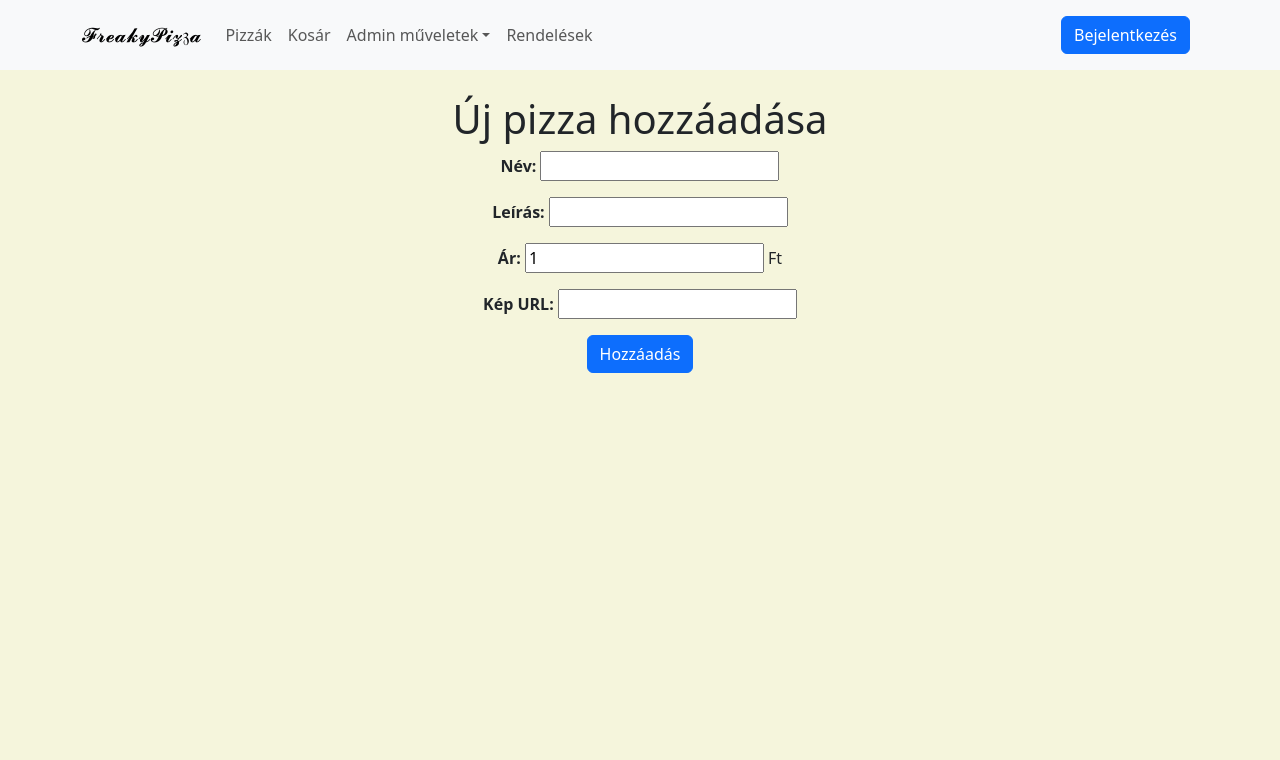
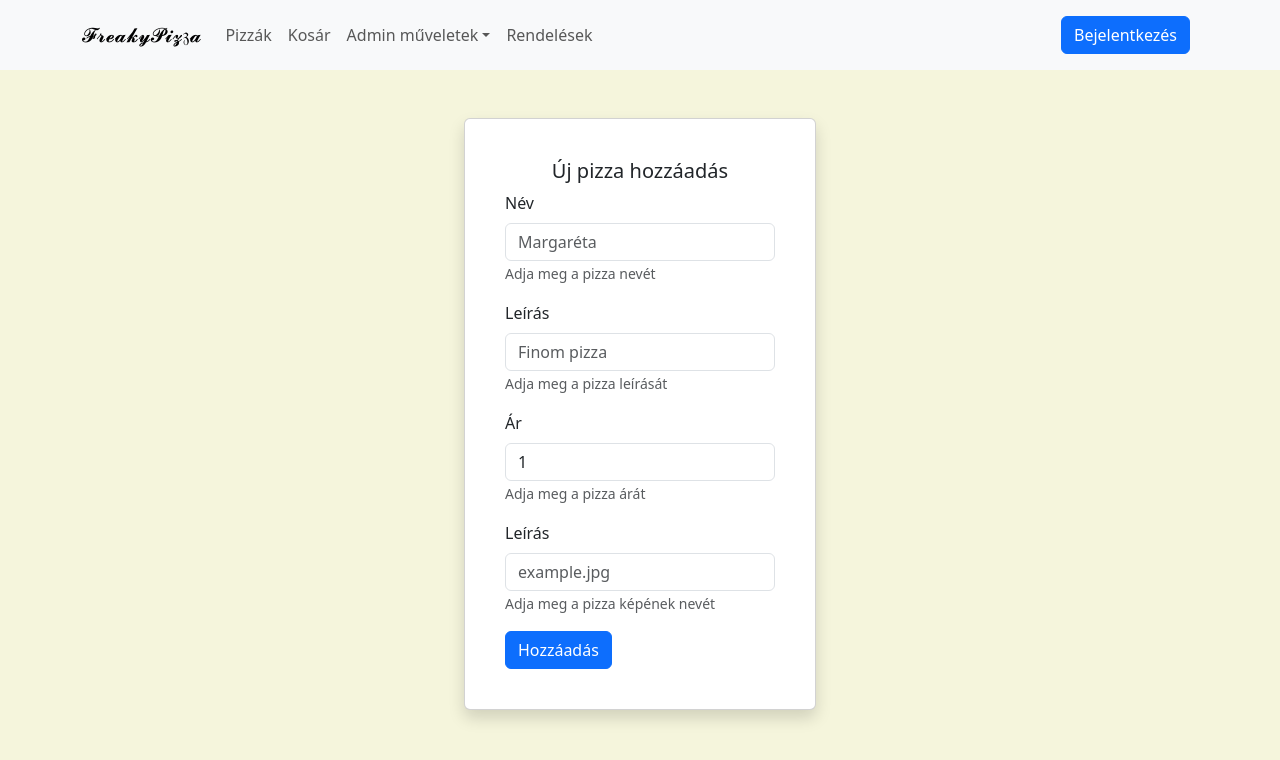
Before and after one commit to KissBenedek/pizzaProject, a React (Create React App) app: page /ujpizza in a window 1280 px wide. Shown: the top 760 px of the page. Built offline with nearby package versions, Linux system fonts and the light colour scheme.

Commit message:
teszt hozzáadás + forgó pizza

```diff
--- a/package.json
+++ b/package.json
@@ -15,6 +15,10 @@
     "web-vitals": "^2.1.4"
   },
   "devDependencies": {
+    "@testing-library/jest-dom": "^6.6.3",
+    "@testing-library/react": "^16.2.0",
+    "@testing-library/user-event": "^14.6.1",
+    "@types/jest": "^29.5.14",
     "@types/node": "^16.18.119",
     "@types/react": "^18.3.12",
     "@types/react-dom": "^18.3.1",
--- a/src/pages/BasketPage.tsx
+++ b/src/pages/BasketPage.tsx
@@ -7,13 +7,14 @@ import { Bounce, Slide, toast, Zoom } from 'react-toastify';
 import { redirect } from 'react-router-dom';
 import NavbarComp from '../components/NavbarComp';
 import { MdDelete } from 'react-icons/md';
+import { Rendeles } from '../types/Rendeles';
 
 const BasketPage = () => {
     const storedItems = localStorage.getItem('kosar');
     const [emptyBasket, setEmptyBasket] = useState(storedItems == null);
     const rendeltPizzak: Array<Pizza> = storedItems ? JSON.parse(storedItems) : [];
-    const szurt: Array<Pizza> = [];
-    const [osszesAr, setOsszesAr] = useState(0);
+    const [pizzaId, setPizzaId] = useState(0);
+    const [mennyiseg, setMennyiseg] = useState(1);
 
     const urit = () => {
         if (storedItems != null) {
@@ -95,9 +96,16 @@ const BasketPage = () => {
                                 ))}
                             </Table>
                         </div>
-                        <Button variant="danger" id="ossztorles" onClick={() => urit()}>
-                            Kosár űrítése
-                        </Button>
+                        <div className="d-flex flex-row">
+                            <Button
+                                variant="danger"
+                                onClick={() => urit()}
+                                style={{ marginRight: '10px' }}
+                            >
+                                Kosár űrítése
+                            </Button>
+                            <Button variant="success">Megrendelés</Button>
+                        </div>
                     </>
                 ) : (
                     <p>A kosár üres!</p>
--- a/src/pages/PizzaPage.tsx
+++ b/src/pages/PizzaPage.tsx
@@ -153,6 +153,7 @@ const PizzaPage = () => {
                         variant="top"
                         src={'http://localhost:8001/api/kepek/' + data?.imageUrl}
                         style={{ width: '300px', height: '300px', margin: 'auto' }}
+                        className="spining"
                     />
                     <Card.Body>
                         <Card.Text style={{ textAlign: 'center' }}>{data?.leiras}</Card.Text>
--- a/src/pages/UjPizzaPage.tsx
+++ b/src/pages/UjPizzaPage.tsx
@@ -3,7 +3,7 @@ import apiClient from '../api/apiClient';
 import { Pizza } from '../types/Pizza';
 import { toast, Zoom } from 'react-toastify';
 import '../styles/UjPizzaStyle.css';
-import { Button, Container, Nav, Navbar, NavDropdown } from 'react-bootstrap';
+import { Button, Card, Container, Nav, Navbar, NavDropdown, Form } from 'react-bootstrap';
 import { Navigate, useParams } from 'react-router-dom';
 import NavbarComp from '../components/NavbarComp';
 
@@ -79,37 +79,57 @@ const UjPizzaPage = () => {
             <div id="navbar">
                 <NavbarComp />
             </div>
-            <div id="container">
-                <h1>Új pizza hozzáadása</h1>
-                <p>
-                    <b>Név:</b>{' '}
-                    <input type="text" value={nev} onChange={(e) => setNev(e.target.value)} />
-                </p>
-                <p>
-                    <b>Leírás:</b>{' '}
-                    <input type="text" value={leiras} onChange={(e) => setLeiras(e.target.value)} />
-                </p>
-                <p>
-                    <b>Ár:</b>{' '}
-                    <input
-                        type="number"
+            <Container className="d-flex justify-content-center mt-5">
+                <Card style={{ width: '22rem' }} className="p-4 shadow">
+                    <Card.Body>
+                        <Card.Title className="text-center">Új pizza hozzáadás</Card.Title>
+                        <Form>
+                            <Form.Group className="mb-3" controlId="formName">
+                                <Form.Label>Név</Form.Label>
+                                <Form.Control
+                                    type="text"
+                                    placeholder="Margaréta"
+                                    value={nev}
+                                    onChange={(e) => setNev(e.target.value)}
+                                />
+                                <Form.Text>Adja meg a pizza nevét</Form.Text>
+                            </Form.Group>
+                            <Form.Group className="mb-3" controlId="formDescription">
+                                <Form.Label>Leírás</Form.Label>
+                                <Form.Control
+                                    type="text"
+                                    placeholder="Finom pizza"
+                                    value={leiras}
+                                    onChange={(e) => setLeiras(e.target.value)}
+                                />
+                                <Form.Text>Adja meg a pizza leírását</Form.Text>
+                            </Form.Group>
+                            <Form.Group className="mb-3" controlId="formPrice">
+                                <Form.Label>Ár</Form.Label>
+                                <Form.Control
+                                    type="text"
                                     value={ar}
                                     onChange={(e) => setAr(Number(e.target.value))}
-                    />{' '}
-                    Ft
-                </p>
-                <p>
-                    <b>Kép URL:</b>{' '}
-                    <input
+                                />
+                                <Form.Text>Adja meg a pizza árát</Form.Text>
+                            </Form.Group>
+                            <Form.Group className="mb-3" controlId="formDescription">
+                                <Form.Label>Leírás</Form.Label>
+                                <Form.Control
                                     type="text"
-                        value={imageUrl}
-                        onChange={(e) => setImageUrl(e.target.value)}
+                                    placeholder="example.jpg"
+                                    value={leiras}
+                                    onChange={(e) => setLeiras(e.target.value)}
                                 />
-                </p>
+                                <Form.Text>Adja meg a pizza képének nevét</Form.Text>
+                            </Form.Group>
                             <Button variant="primary" onClick={() => hozzaad()}>
                                 Hozzáadás
                             </Button>
-            </div>
+                        </Form>
+                    </Card.Body>
+                </Card>
+            </Container>
         </body>
     );
 };
--- a/src/styles/PizzaStyle.css
+++ b/src/styles/PizzaStyle.css
@@ -28,3 +28,19 @@
     flex-direction: row;
     justify-content: center;
 }
+
+.spining{
+    animation-name: spin;
+    animation-duration: 20000ms;
+    animation-iteration-count: infinite;
+    animation-timing-function: linear;
+}
+
+@keyframes spin {
+    from{
+        transform: rotate(0deg);
+    }
+    to{
+        transform: rotate(360deg);
+    }
+}
```
Also changed, not shown: 2 other files (tests, documents, lock files or other folders). Lines whose indentation alone changed are shown as unchanged.
